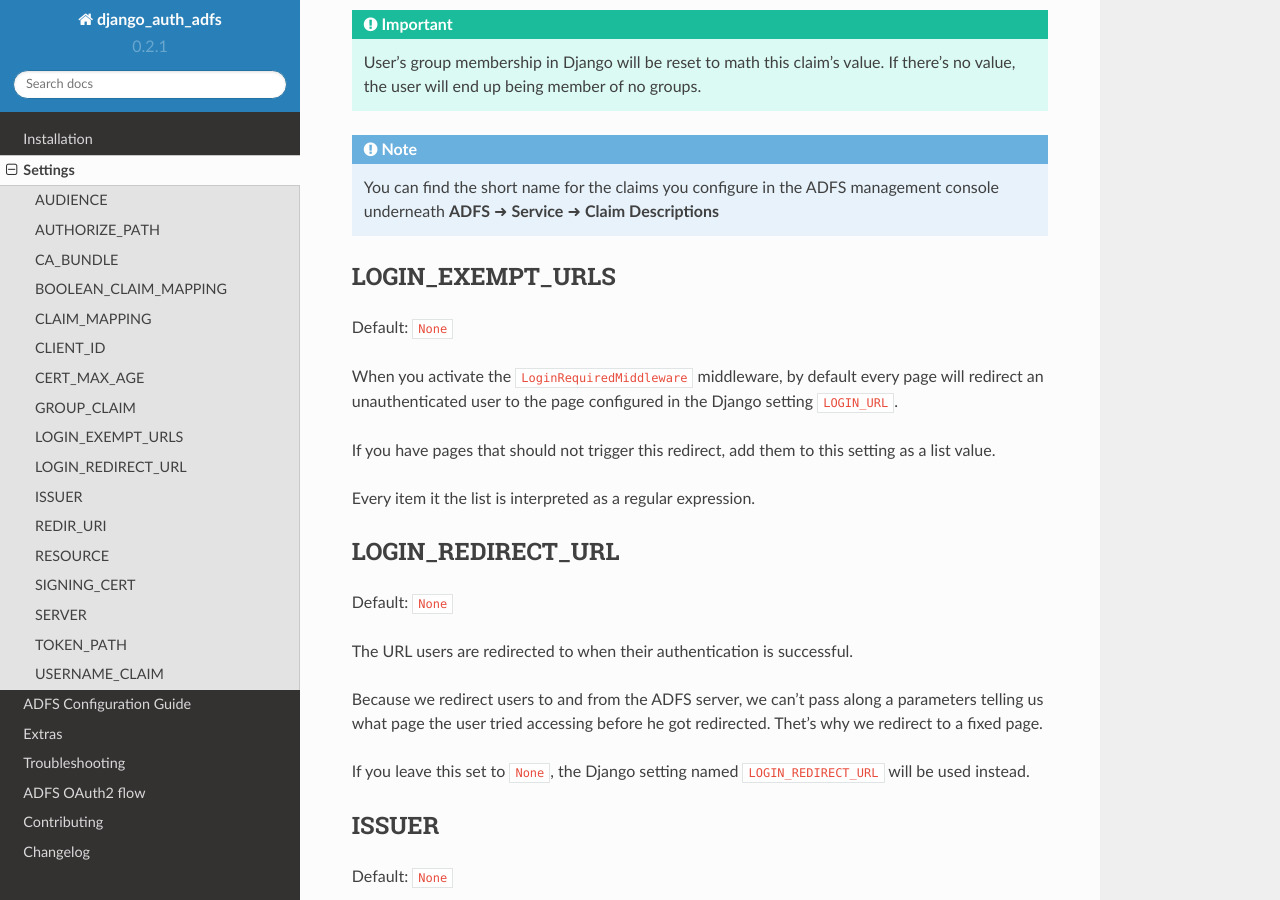
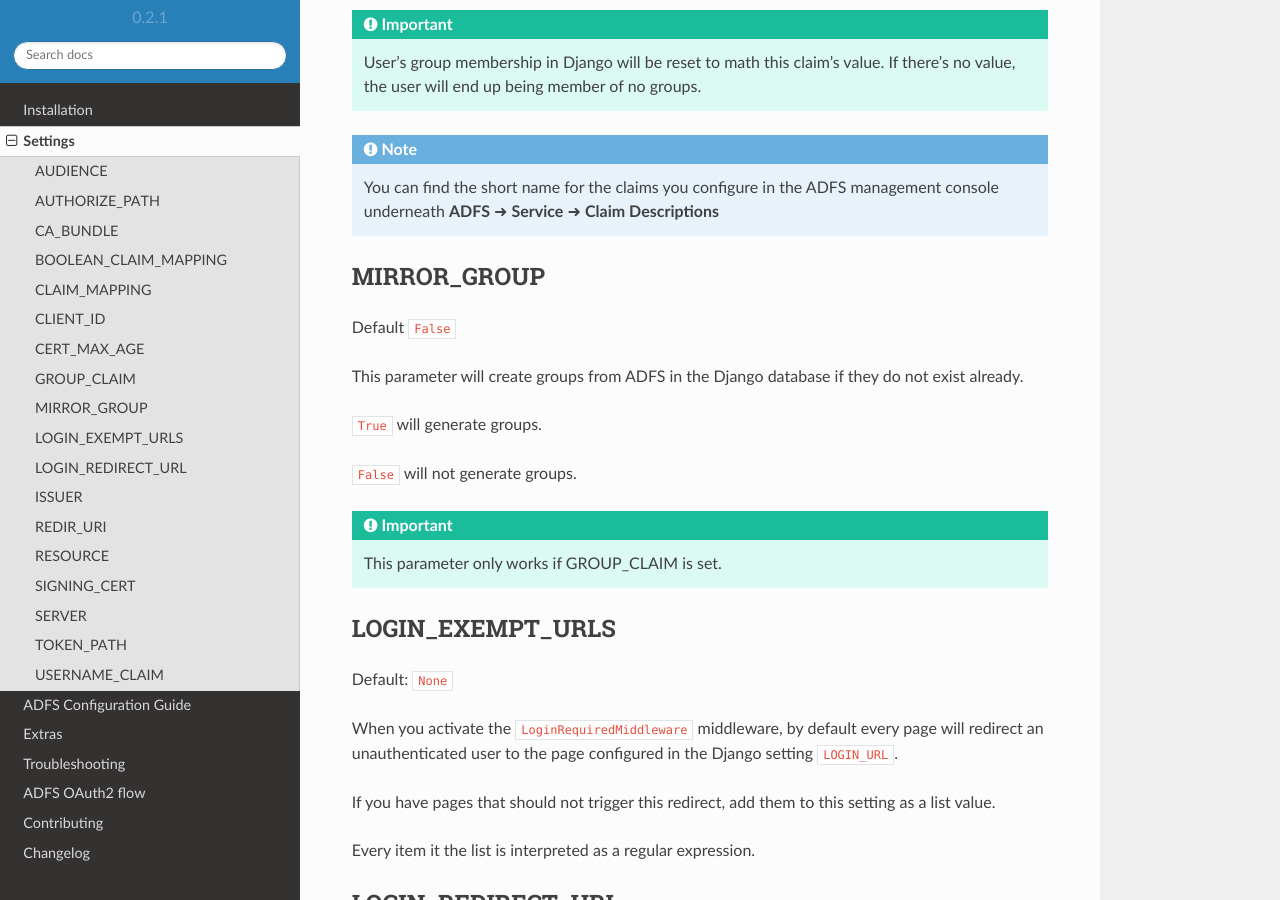
Before and after one commit to snok/django-auth-adfs, a Sphinx documentation site: the page built from docs/configuration.rst, in a window 1280 px wide and 900 px high, scrolled down 3178 px. Built offline with Sphinx 7.4.7 and the Read the Docs theme 2.0.0, drawn with Linux system fonts in a browser that asks for light colours.

Commit message:
Add MIRROR_GROUP to mirror groups from ADFS

```diff
--- a/docs/configuration.rst
+++ b/docs/configuration.rst
@@ -147,6 +147,21 @@
    You can find the short name for the claims you configure in the ADFS management console underneath
    **ADFS** ➜ **Service** ➜ **Claim Descriptions**
 
+.. _mirror_group_setting:
+
+MIRROR_GROUP
+-----------
+Default ``False``
+
+This parameter will create groups from ADFS in the Django database if they do not exist already.
+
+``True`` will generate groups.
+
+``False`` will not generate groups.
+
+.. IMPORTANT::
+    This parameter only works if GROUP_CLAIM is set.
+
 LOGIN_EXEMPT_URLS
 -----------------
 Default: ``None``
```
Also changed, not shown: 2 other files.
